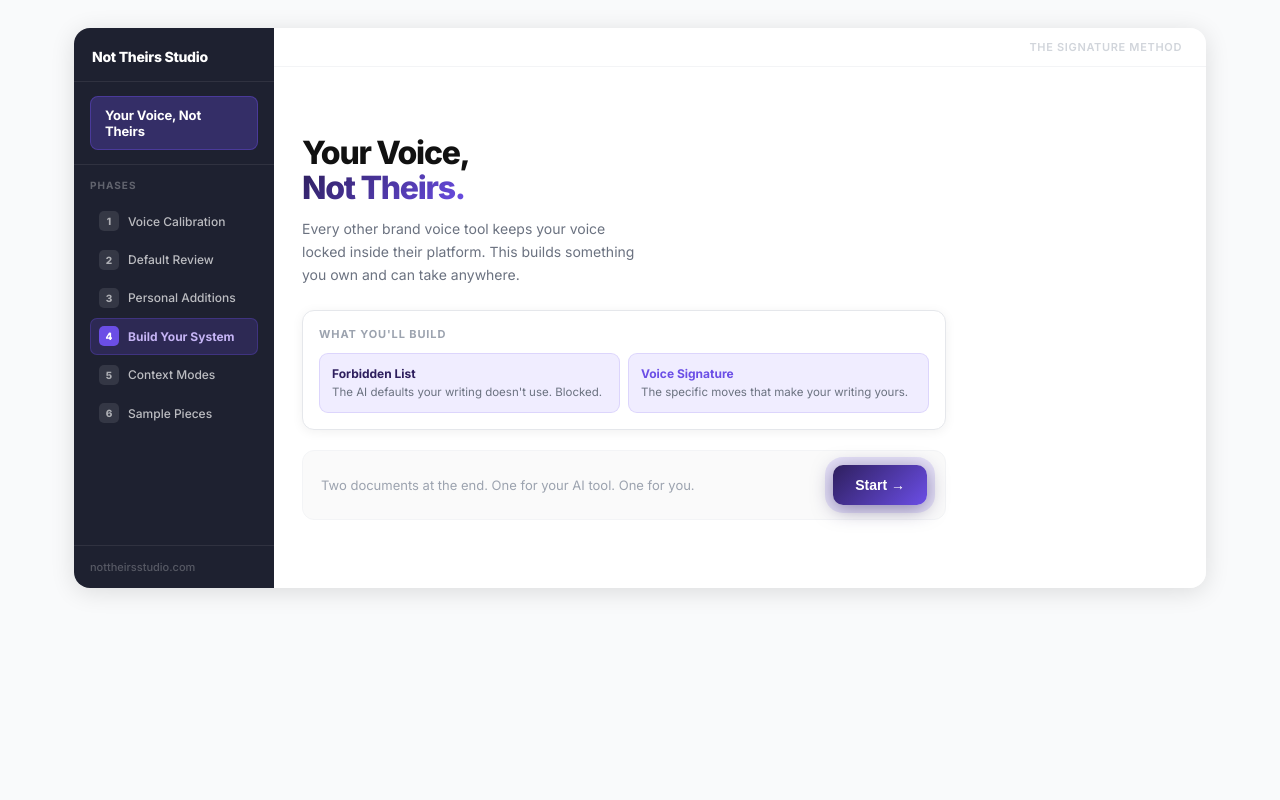
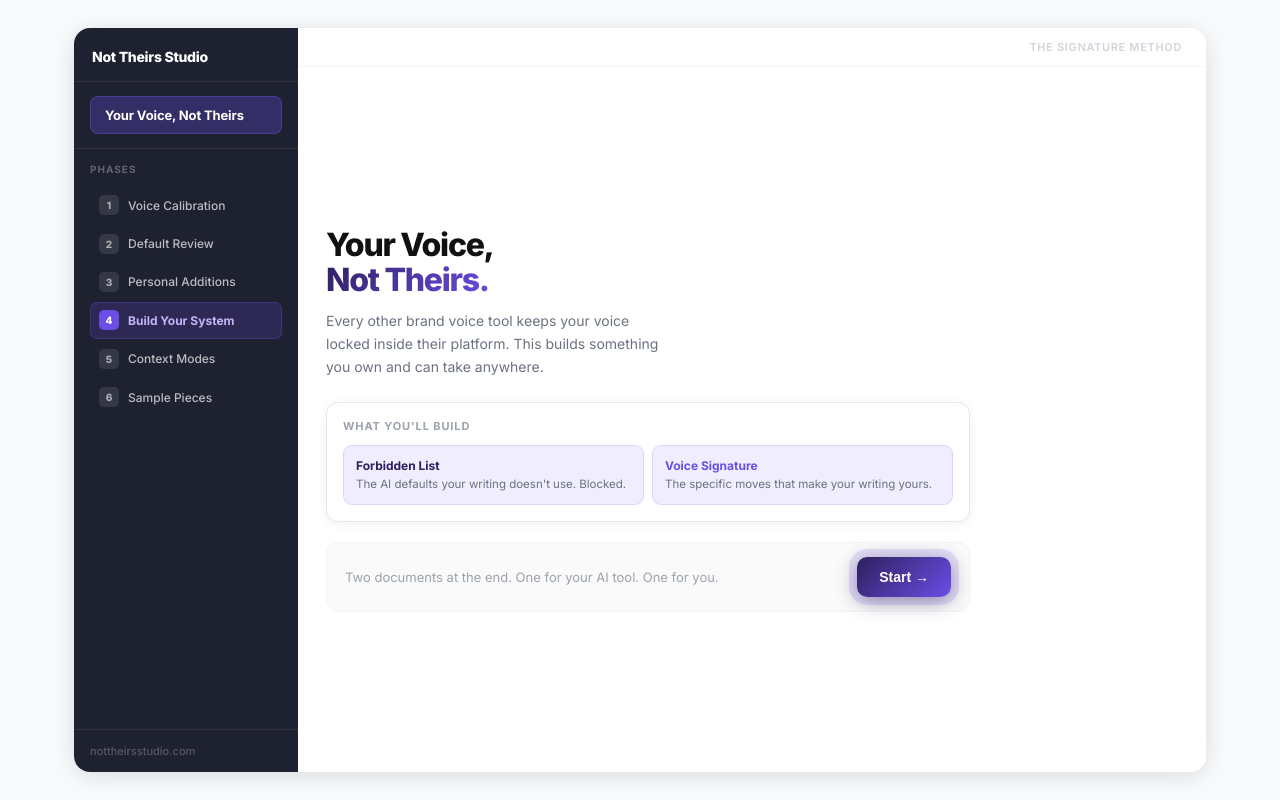
Before and after one commit to klohr-bit/not-theirs-studio, a React (Vite) app: page / in a window 1280 px wide. Built offline with nearby package versions, Linux system fonts and the light colour scheme.

Commit message:
Widen sidebar and let card fill viewport height
Sidebar 200→224px so "Your Voice, Not Theirs" stops wrapping;
phase containers use calc(100vh - 56px) so the card breathes
into vertical space instead of floating mid-page.

https://claude.ai/code/session_016dokC4z3UuQ6XwvasXH8Lc

```diff
--- a/src/App.jsx
+++ b/src/App.jsx
@@ -400,7 +400,7 @@ export default function App() {
 
   // ── PHASE BAR ──────────────────────────────────────────────────────────────
   const Sidebar = ({ activePhase = 0 }) => (
-    <div style={{ width: "200px", minWidth: "200px", background: "#1e2130", display: "flex", flexDirection: "column", flexShrink: "0" }}>
+    <div style={{ width: "224px", minWidth: "224px", background: "#1e2130", display: "flex", flexDirection: "column", flexShrink: "0" }}>
       <div style={{ padding: "1.25rem 1.125rem 1rem", borderBottom: "1px solid rgba(255,255,255,.08)" }}>
         <p style={{ fontSize: "14px", fontWeight: "800", color: "#fff", margin: "0", letterSpacing: "-.02em" }}>Not Theirs Studio</p>
       </div>
@@ -460,11 +460,11 @@ export default function App() {
 
   // ── OPENING SCREEN ─────────────────────────────────────────────────────────
   if (screen === "opening") return (
-    <div style={{ display: "flex", borderRadius: "16px", overflow: "hidden", boxShadow: "0 4px 24px rgba(0,0,0,.12)", fontFamily: "Inter,-apple-system,sans-serif", minHeight: "560px" }}>
+    <div style={{ display: "flex", borderRadius: "16px", overflow: "hidden", boxShadow: "0 4px 24px rgba(0,0,0,.12)", fontFamily: "Inter,-apple-system,sans-serif", minHeight: "calc(100vh - 56px)" }}>
       <style>{GLOBAL_CSS}</style>
 
       {/* SIDEBAR */}
-      <div style={{ width: "200px", minWidth: "200px", background: "#1e2130", display: "flex", flexDirection: "column", flexShrink: "0" }}>
+      <div style={{ width: "224px", minWidth: "224px", background: "#1e2130", display: "flex", flexDirection: "column", flexShrink: "0" }}>
 
         <div style={{ padding: "1.25rem 1.125rem 1rem", borderBottom: "1px solid rgba(255,255,255,.08)" }}>
           <p style={{ fontSize: "14px", fontWeight: "800", color: "#fff", margin: "0", letterSpacing: "-.02em" }}>Not Theirs Studio</p>
@@ -585,7 +585,7 @@ export default function App() {
 
   // ── COMPLETION SCREEN ──────────────────────────────────────────────────────
   if (screen === "completion") return (
-    <div style={{ display: "flex", borderRadius: "16px", overflow: "hidden", boxShadow: "0 4px 24px rgba(0,0,0,.12)", fontFamily: "Inter,-apple-system,sans-serif", minHeight: "560px" }}>
+    <div style={{ display: "flex", borderRadius: "16px", overflow: "hidden", boxShadow: "0 4px 24px rgba(0,0,0,.12)", fontFamily: "Inter,-apple-system,sans-serif", minHeight: "calc(100vh - 56px)" }}>
       <style>{GLOBAL_CSS}</style>
       <Sidebar activePhase={7} />
       <div style={{ flex: "1", background: "#fff", display: "flex", flexDirection: "column", overflow: "hidden" }}>
@@ -681,7 +681,7 @@ export default function App() {
 
   // ── CHAT SCREEN ────────────────────────────────────────────────────────────
   return (
-    <div style={{ display: "flex", borderRadius: "16px", overflow: "hidden", boxShadow: "0 4px 24px rgba(0,0,0,.12)", height: "640px", fontFamily: "Inter,-apple-system,sans-serif" }}>
+    <div style={{ display: "flex", borderRadius: "16px", overflow: "hidden", boxShadow: "0 4px 24px rgba(0,0,0,.12)", height: "calc(100vh - 56px)", minHeight: "560px", fontFamily: "Inter,-apple-system,sans-serif" }}>
       <style>{GLOBAL_CSS}</style>
       <Sidebar activePhase={phase} />
 
```
